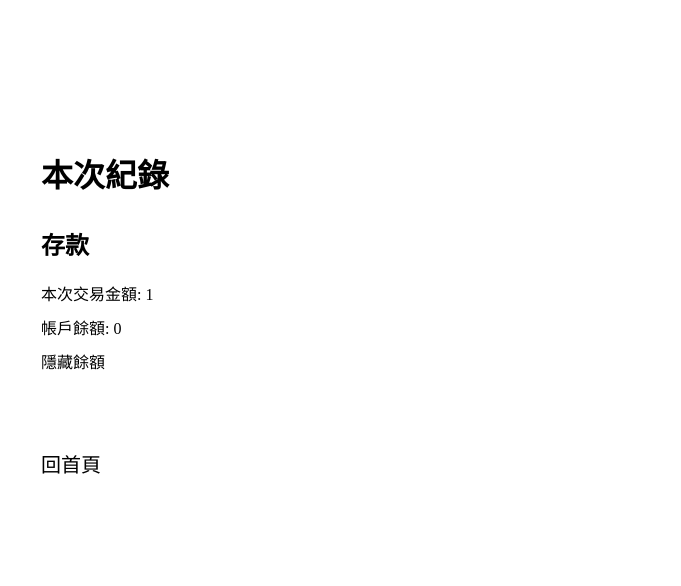
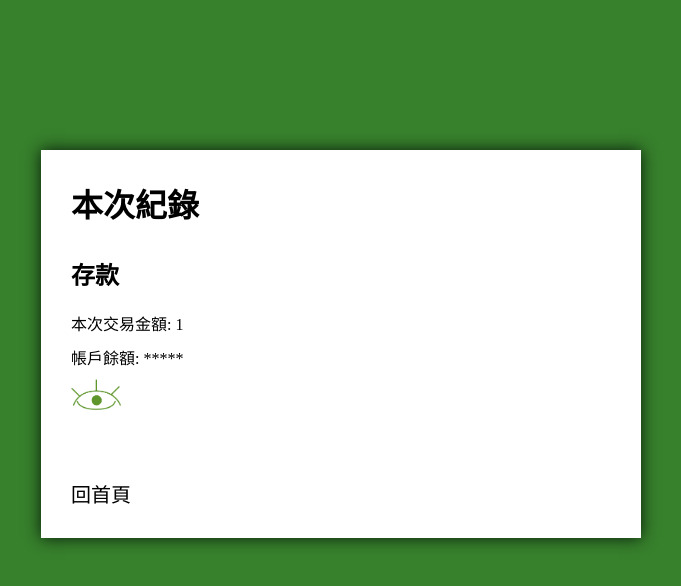
Before and after one commit to Toby-Yuan/RD5-Assignment, a PHP site: page /now.php in a window 1280 px wide. Shown: the top 586 px of the page, without its empty margins (299-980 px from the left). Run offline with PHP 8.4, Linux system fonts and the light colour scheme; the visitor is signed in with stand-in values (Sample User, id 1).

Commit message:
now : UI優化

```diff
--- a/CSS/nowStyle.css
+++ b/CSS/nowStyle.css
@@ -7,9 +7,17 @@
   font-family: 微軟正黑體;
 }
 
+body {
+  background: #37802C;
+}
+
 #box {
   width: 600px;
   margin: 150px auto;
+  background: white;
+  padding: 30px;
+  -webkit-box-shadow: 0 0 15px #07190B;
+          box-shadow: 0 0 15px #07190B;
 }
 
 #box h1 {
@@ -34,4 +42,8 @@
   color: black;
   font-size: 20px;
 }
+
+#box #hide img {
+  width: 50px;
+}
 /*# sourceMappingURL=nowStyle.css.map */
--- a/CSS/nowStyle.scss
+++ b/CSS/nowStyle.scss
@@ -1,3 +1,7 @@
+$green: #37802C;
+$darkGreen: #07190B;
+$lightGreen: #5F962C;
+
 *{
     margin: 0;
     padding: 0;
@@ -5,9 +9,16 @@
     font-family: 微軟正黑體;
 }
 
+body{
+    background: $green;
+}
+
 #box{
     width: 600px;
     margin: 150px auto;
+    background: white;
+    padding: 30px;
+    box-shadow: 0 0 15px $darkGreen;
 
     h1{
         margin-bottom: 30px;
@@ -31,4 +42,10 @@
         color: black;
         font-size: 20px;
     }
+
+    #hide{
+        img{
+            width: 50px;
+        }
+    }
 }
--- a/now.php
+++ b/now.php
@@ -29,8 +29,8 @@ $row = mysqli_fetch_assoc($result);
         <h1>本次紀錄</h1>
         <h2><?= ($deposit == 1) ? "存款" : "提款" ?></h2>
         <p>本次交易金額:&nbsp;<span><?= $cash ?></span></p>
-        <p>帳戶餘額:&nbsp;<span id="money"><?= $row["userMoney"] ?></span></p>
-        <div id="hide" style="cursor: pointer;">隱藏餘額</div>
+        <p>帳戶餘額:&nbsp;<span id="money">*****</span></p>
+        <div id="hide" style="cursor: pointer;"><img src="./img/open.png" alt=""></div>
         <div></div>
         <a href="member.php" id="link">回首頁</a>
     </div>
@@ -41,9 +41,11 @@ $row = mysqli_fetch_assoc($result);
             function clickHide(){
                 $("#hide").on("click", function(){
                     $("#money").text("<?= $row["userMoney"] ?>");
+                    $("#hide").html("<img src='./img/close.png'>");
 
                     $("#hide").on("click", function(){
                         $("#money").text("*****");
+                        $("#hide").html("<img src='./img/open.png'>");
                         clickHide();
                     });
                 });
@@ -51,9 +53,11 @@ $row = mysqli_fetch_assoc($result);
 
             $("#hide").on("click", function(){
                 $("#money").text("<?= $row["userMoney"] ?>");
+                $("#hide").html("<img src='./img/close.png'>");
 
                 $("#hide").on("click", function(){
                     $("#money").text("*****");
+                    $("#hide").html("<img src='./img/open.png'>");
                     clickHide();
                 });
             });
```
Also changed, not shown: img/close.png (added), img/open.png (added), 1 other file.
